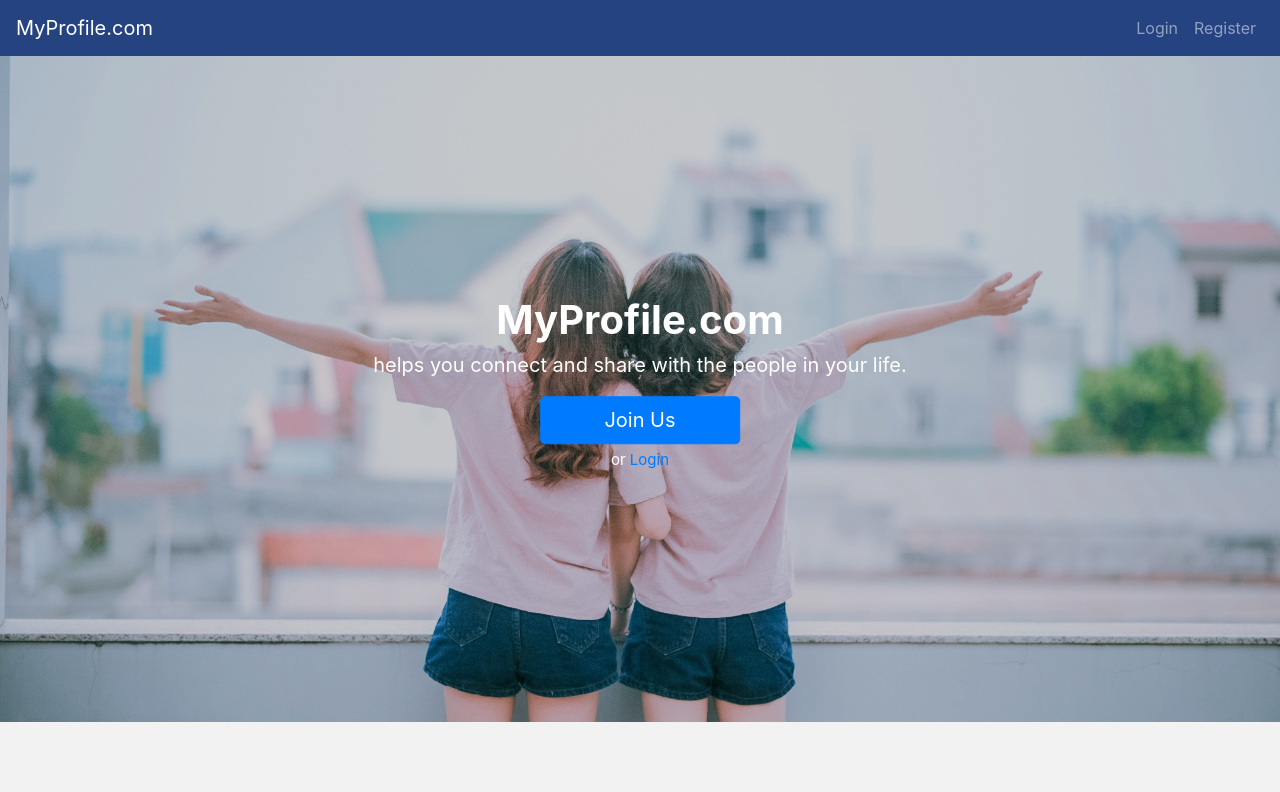
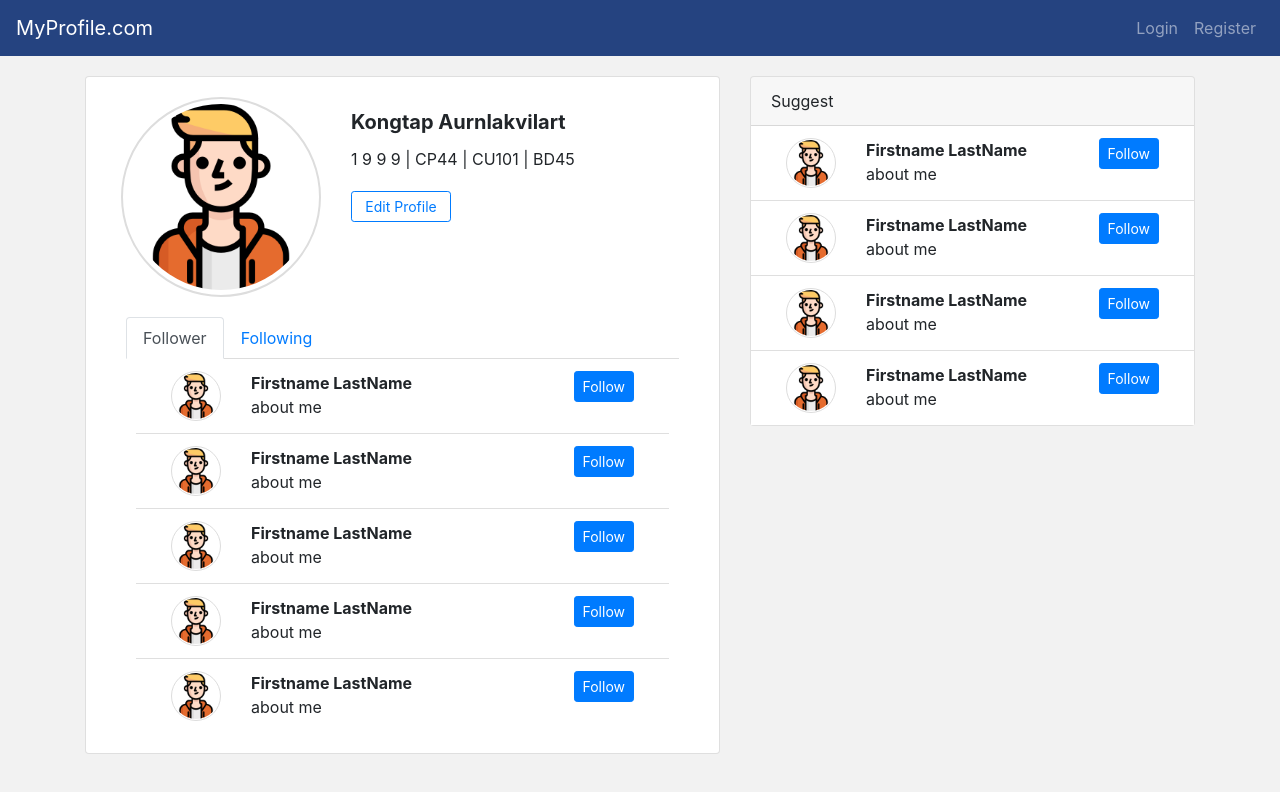
Before and after one commit to armykongtap/my-profile-web, a React (Create React App) app in the folder fontend/: page /profile in a window 1280 px wide. Shown: the top 792 px of the page. Built offline with nearby package versions, Linux system fonts and the light colour scheme.

Commit message:
create Profile and minor fix

```diff
--- a/fontend/src/App.js
+++ b/fontend/src/App.js
@@ -1,11 +1,11 @@
 import React from "react";
 import "./App.css";
-import { BrowserRouter as Router, Switch, Route, Link } from "react-router-dom";
+import { BrowserRouter as Router, Switch, Route } from "react-router-dom";
 import Home from "./Home";
 import Login from "./Login";
 import Register from "./Register";
 import NavBar from "./NavBar";
-import { Button } from "react-bootstrap";
+import Profile from "./Profile";
 
 class App extends React.Component {
   constructor(props) {
@@ -17,15 +17,10 @@ class App extends React.Component {
       <Router>
         <NavBar />
         <Switch>
-          <Route path="/login">
-            <Login />
-          </Route>
-          <Route path="/register">
-            <Register />
-          </Route>
-          <Route path="/">
-            <Home />
-          </Route>
+          <Route exact path="/" component={() => <Home />} />
+          <Route path="/login" component={() => <Login />} />
+          <Route path="/register" component={() => <Register />} />
+          <Route path="/profile" component={() => <Profile />} />
         </Switch>
       </Router>
     );
--- a/fontend/src/Home.js
+++ b/fontend/src/Home.js
@@ -1,11 +1,11 @@
 import React from "react";
 import "./Home.css";
-import { Image, Container, Row, Col, Button } from "react-bootstrap";
+import { Image, Container, Row, Col, Button, Card } from "react-bootstrap";
 
 class Home extends React.Component {
   constructor(props) {
     super(props);
-    this.state = {};
+    this.state = { isLogin: 1 };
   }
 
   // callbackFunction = childData => {
--- a/fontend/src/Login.js
+++ b/fontend/src/Login.js
@@ -6,7 +6,14 @@ class Login extends React.Component {
   constructor(props) {
     super(props);
     this.state = {};
+    this.handleSubmit = this.handleSubmit.bind(this);
   }
+
+  handleSubmit = e => {
+    e.preventDefault();
+    window.location.href = "/profile";
+  };
+
   render() {
     return (
       <div className="login">
@@ -25,8 +32,8 @@ class Login extends React.Component {
               <Form.Group controlId="formBasicCheckbox">
                 <Form.Check type="checkbox" label="Remember Me" />
               </Form.Group>
-              <Button variant="primary" type="Login" block>
-                Submit
+              <Button variant="primary" type="submit" block>
+                Login
               </Button>
               <Form.Text className="text-muted">
                 Don't have an account? <a href="/register">Create an account</a>
--- /dev/null
+++ b/fontend/src/Profile.css
@@ -0,0 +1,59 @@
+.profile {
+  margin-top: 20px;
+}
+
+.info .rounded-circle {
+  height: 200px;
+  border: 2px solid #ddd;
+  padding: 5px;
+}
+
+.info #name {
+  font-size: 20px;
+  margin-bottom: 10px;
+}
+
+.info #about {
+  margin-bottom: 20px;
+}
+
+.info #edit-profile {
+  width: 100px;
+}
+
+.userrow .rounded-circle {
+  height: 50px;
+  border: 1px solid #ddd;
+  padding: 1px;
+}
+
+#margin-top-10 {
+  margin-top: 10px;
+}
+
+#margin-top-20 {
+  margin-top: 20px;
+  margin-left: 0px;
+  margin-right: 0px;
+}
+
+#no-padding {
+  padding: 0px;
+}
+
+.card-header-tabs {
+  margin-bottom: 0px !important;
+  border-bottom: 1px solid #ddd !important;
+}
+
+form {
+  width: auto;
+}
+
+#right {
+  float: right;
+}
+
+.modal-content .btn {
+  width: 65px;
+}
--- /dev/null
+++ b/fontend/src/Profile.js
@@ -0,0 +1,195 @@
+import React from "react";
+import {
+  Col,
+  Row,
+  Card,
+  Container,
+  Tabs,
+  Tab,
+  Image,
+  Button,
+  ListGroup,
+  Modal,
+  Form
+} from "react-bootstrap";
+import userImg from "./Material/user.png";
+import "./Profile.css";
+
+class Info extends React.Component {
+  constructor(props) {
+    super(props);
+    this.state = { showModalEdit: false };
+  }
+
+  handleCloseModalEdit = () => this.setState({ showModalEdit: false });
+  handleShowModalEdit = () => this.setState({ showModalEdit: true });
+  handleSubmit = () => console.log("submit");
+
+  render() {
+    return (
+      <div className="info">
+        <Card>
+          <Card.Body>
+            <Container>
+              <Row>
+                <Col lg="auto">
+                  <Image src={userImg} roundedCircle />
+                </Col>
+                <Col id="margin-top-10">
+                  <div id="name">
+                    <b>Kongtap Aurnlakvilart</b>
+                  </div>
+                  <div id="about">1 9 9 9 | CP44 | CU101 | BD45</div>
+                  <Button
+                    variant="outline-primary"
+                    size="sm"
+                    id="edit-profile"
+                    onClick={this.handleShowModalEdit}
+                  >
+                    Edit Profile
+                  </Button>
+                </Col>
+              </Row>
+              <Row id="margin-top-20">
+                <Col>
+                  <Tabs defaultActiveKey="follower">
+                    <Tab eventKey="follower" title="Follower">
+                      <UsersList n="5" />
+                    </Tab>
+                    <Tab eventKey="following" title="Following">
+                      <UsersList n="3" />
+                    </Tab>
+                  </Tabs>
+                </Col>
+              </Row>
+            </Container>
+          </Card.Body>
+        </Card>
+
+        <Modal
+          show={this.state.showModalEdit}
+          onHide={this.handleCloseModalEdit}
+          size="lg"
+        >
+          <Modal.Header closeButton>
+            <Modal.Title>Edit Profile</Modal.Title>
+          </Modal.Header>
+          <Modal.Body>
+            <Form onSubmit={this.handleSubmit}>
+              <Form.Row>
+                <Form.Group as={Col}>
+                  <Form.Label>First Name</Form.Label>
+                  <Form.Control placeholder="First Name" />
+                </Form.Group>
+                <Form.Group as={Col}>
+                  <Form.Label>Last Name</Form.Label>
+                  <Form.Control placeholder="Last Name" />
+                </Form.Group>
+              </Form.Row>
+              <Form.Group controlId="exampleForm.ControlTextarea1">
+                <Form.Label>About Me</Form.Label>
+                <Form.Control as="textarea" rows="3" />
+              </Form.Group>
+              <Button variant="primary" type="submit" id="right">
+                Save
+              </Button>
+            </Form>
+          </Modal.Body>
+        </Modal>
+      </div>
+    );
+  }
+}
+
+class UsersList extends React.Component {
+  constructor(props) {
+    super(props);
+    this.state = {};
+  }
+
+  tmpcreate() {
+    let out = [];
+    for (let i = 0; i < this.props.n; i++) {
+      out.push(
+        <ListGroup.Item key={i}>
+          <UserRow />
+        </ListGroup.Item>
+      );
+    }
+    return out;
+  }
+  render() {
+    return <ListGroup variant="flush">{this.tmpcreate()}</ListGroup>;
+  }
+}
+
+class UserRow extends React.Component {
+  constructor(props) {
+    super(props);
+    this.state = {};
+  }
+  render() {
+    return (
+      <Container className="userrow">
+        <Row>
+          <Col lg="auto">
+            <Image src={userImg} roundedCircle />
+          </Col>
+          <Col>
+            <div>
+              <b>Firstname LastName</b>
+            </div>
+            <div>about me</div>
+          </Col>
+          <Col lg="auto">
+            <Button variant="primary" size="sm">
+              Follow
+            </Button>
+          </Col>
+        </Row>
+      </Container>
+    );
+  }
+}
+
+class SuggestUser extends React.Component {
+  constructor(props) {
+    super(props);
+    this.state = {};
+  }
+  render() {
+    return (
+      <Card>
+        <Card.Header>Suggest</Card.Header>
+        <Card.Body id="no-padding">
+          <UsersList n="4" />
+        </Card.Body>
+      </Card>
+    );
+  }
+}
+
+class Profile extends React.Component {
+  constructor(props) {
+    super(props);
+    this.state = {};
+  }
+  render() {
+    return (
+      <div className="profile">
+        <Container>
+          <Row>
+            <Col lg="7">
+              <Info />
+            </Col>
+            <Col>
+              <SuggestUser />
+            </Col>
+          </Row>
+        </Container>
+      </div>
+    );
+  }
+}
+
+export default Profile;
--- a/fontend/src/Register.js
+++ b/fontend/src/Register.js
@@ -6,7 +6,14 @@ class Register extends React.Component {
   constructor(props) {
     super(props);
     this.state = {};
+    this.handleSubmit = this.handleSubmit.bind(this);
   }
+
+  handleSubmit = e => {
+    e.preventDefault();
+    window.location.href = "/profile";
+  };
+
   render() {
     return (
       <div className="regis">
@@ -30,8 +37,8 @@ class Register extends React.Component {
               {/* <Form.Group controlId="formBasicCheckbox">
             <Form.Check type="checkbox" label="Remember Me" />
           </Form.Group> */}
-              <Button variant="primary" type="Login">
-                Submit
+              <Button variant="primary" type="submit" block>
+                Register
               </Button>
               <Form.Text className="text-muted">
                 Already have an account? <a href="/login">Login</a>
```
Also changed, not shown: fontend/src/Material/user.png (added).
